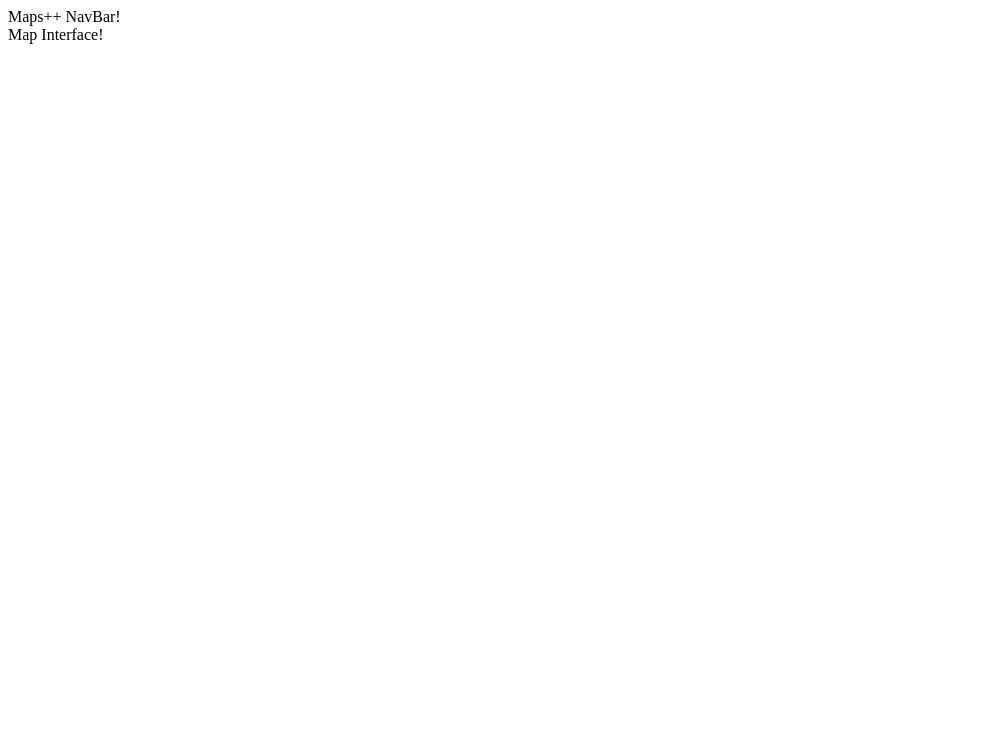
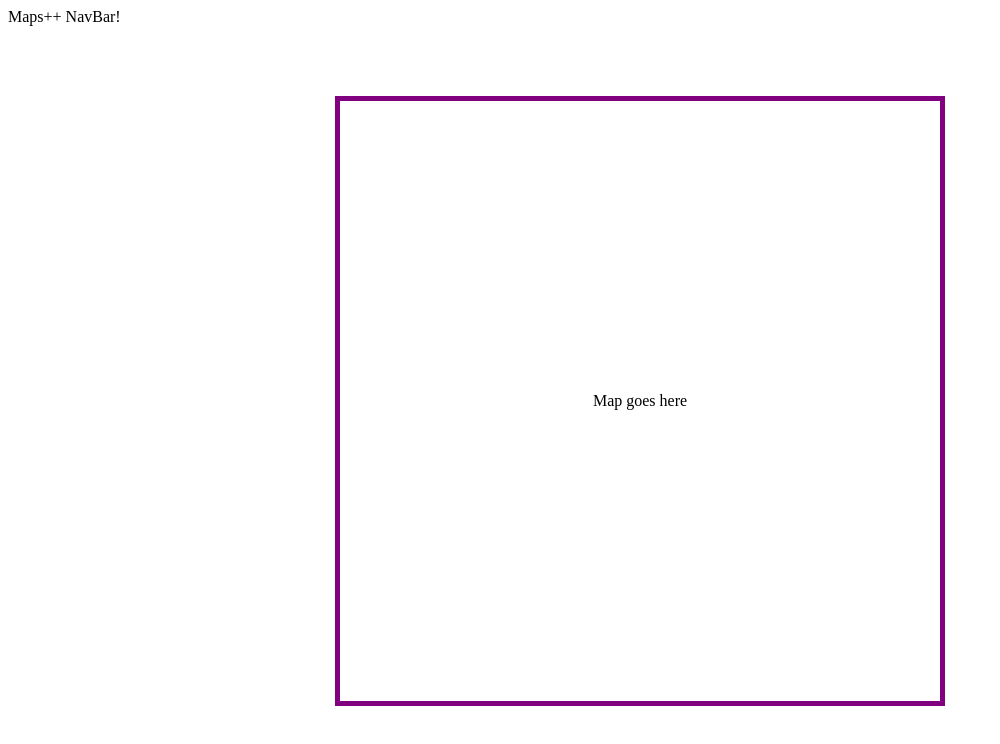
Before and after one commit to Dongjean/Maps, a JavaScript app in the folder mapsplusplus-front/: page / in a window 1280 px wide. Shown: the top 744 px of the page, without its empty margins (0-1000 px from the left). Built offline with nearby package versions, Linux system fonts and the light colour scheme; the HTML template or start-up script is replaced by a standard one.

Commit message:
Added a Barebones Placeholder Map Interface for future use

```diff
--- /dev/null
+++ b/mapsplusplus-front/src/CSS/MapInterfaceStyles.css
@@ -0,0 +1,19 @@
+.MapContainer {
+    margin: 50px;
+    display: flex;
+    align-items: center;
+    justify-content: center;
+}
+
+.Map {
+    width: 500px;
+    height: 500px;
+    border: 5px solid purple;
+    padding: 50px;
+    margin: 20px;
+
+    /* Placeholder CSS for Placeholder Text */
+    display: flex;
+    align-items: center;
+    justify-content: center;
+}
--- a/mapsplusplus-front/src/Components/MapInterface.js
+++ b/mapsplusplus-front/src/Components/MapInterface.js
@@ -1,7 +1,14 @@
+import '../CSS/MapInterfaceStyles.css'
+
 function MapInterface() {
     return (
       <div>
-        Map Interface!
+        <div class='MapContainer'>
+            <div class='Map'>
+                {/* Placeholder Text */}
+                Map goes here
+            </div>
+        </div>
       </div>
     );
   }
```
